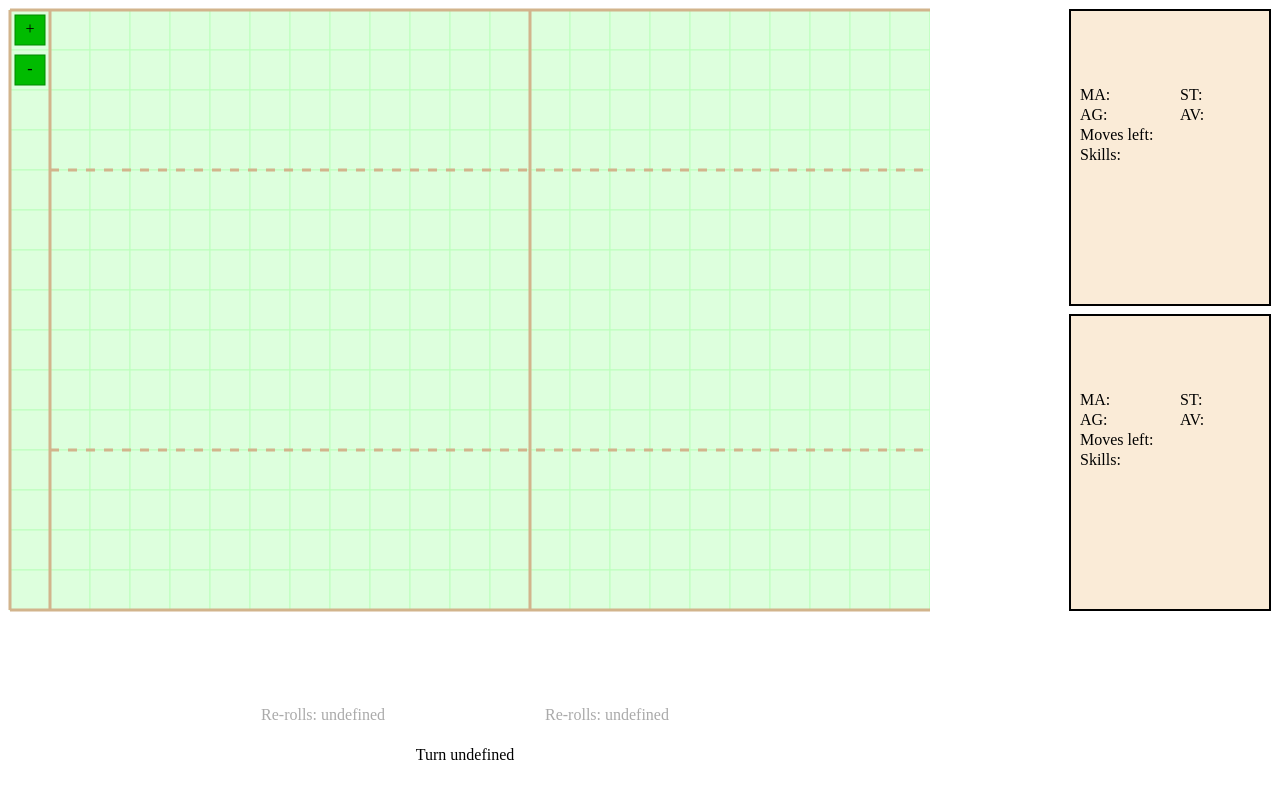
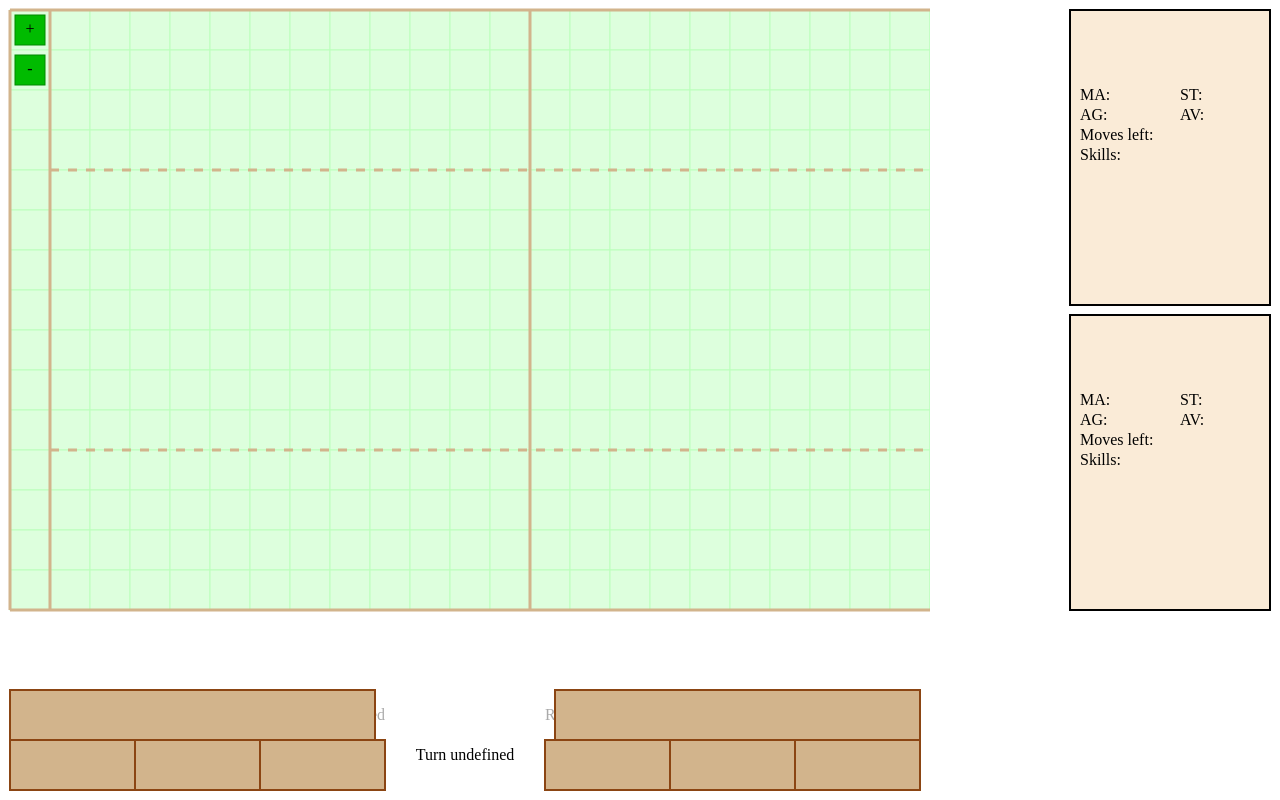
Before and after one commit to james-allen/bowl, a Python web app: template game/templates/game/game.html in a window 1280 px wide. Run offline with Jinja, Linux system fonts and the light colour scheme; the template is opened without the code that fills it: most values are stand-ins (such as "Sample title", 1, 10 or a date in 2020).

Commit message:
Draw empty bench boxes.

```diff
--- a/game/templates/game/game.html
+++ b/game/templates/game/game.html
@@ -85,6 +85,12 @@
     stroke: tan;
     stroke-width: 3;
     stroke-dasharray: 9,9;
+}
+.bench
+{
+    fill: tan;
+    stroke: saddlebrown;
+    stroke-width: 2;
 }
 .button
 {
@@ -800,11 +806,88 @@ gMatchInfo.append("text")
     .text("Turn " + matchData.turnNumber)
     .attr("class", matchData.currentSide)
     .attr("id", "turnIndicator")
+
+var benchWidth = function(side, box) {
+    var totalWidth = Math.min($("#divBottom").width(), svgBottom.attr("width"));
+    if (box == "subs") {
+        return 0.5*totalWidth - ($("#"+side+"Team").width()+2*viewData.squareSize+2*viewData.margin);
+    } else {
+        return (0.5*totalWidth - (2*viewData.squareSize + viewData.margin)) / 3;
+    }
+}
+var benchHeight = function(side, box) {
+    return 0.5*$("#divBottom").height() - viewData.margin;
+}
+var benchLeft = function(side, box) {
+    var totalWidth = Math.min($("#divBottom").width(), svgBottom.attr("width"));
+    if (side == "home") {
+        if (box == "subs" || box == "knockedOut") {
+            return viewData.margin;
+        } else if (box == "casualty") {
+            return viewData.margin + benchWidth("home", "knockedOut");
+        } else {
+            return viewData.margin + 2*benchWidth("home", "knockedOut");
+        }
+    } else {
+        if (box == "subs") {
+            return 0.5*totalWidth + 2*viewData.squareSize + $("#"+side+"Team").width() + viewData.margin;
+        } else if (box == "sentOff") {
+            return 0.5*totalWidth + 2*viewData.squareSize;
+        } else if (box == "casualty") {
+            return 0.5*totalWidth + 2*viewData.squareSize + benchWidth("away", "sentOff");
+        } else {
+            return 0.5*totalWidth + 2*viewData.squareSize + 2*benchWidth("away", "sentOff");
+        }
+    }
+}
+var benchTop = function(side, box) {
+    if (box == "subs") {
+        return viewData.margin;
+    } else {
+        return viewData.margin + benchHeight(side, box);
+    }
+}
+var gBench = svgBottom.append("g");
+var sides = ["home", "away"];
+var boxes = ["subs", "knockedOut", "casualty", "sentOff"];
+for (var i = 0; i < sides.length; i++) {
+    var side = sides[i];
+    for (var j = 0; j < boxes.length; j++) {
+        var box = boxes[j];
+        var id = side + box.charAt(0).toUpperCase() + box.slice(1);
+        gBench.append("rect")
+            .attr("x", benchLeft(side, box))
+            .attr("y", benchTop(side, box))
+            .attr("width", benchWidth(side, box))
+            .attr("height", benchHeight(side, box))
+            .attr("class", "bench")
+            .attr("id", id);
+    }
+}
+
+var updateBenchSize = function() {
+    for (var i = 0; i < sides.length; i++) {
+        var side = sides[i];
+        for (var j = 0; j < boxes.length; j++) {
+            var box = boxes[j];
+            var id = side + box.charAt(0).toUpperCase() + box.slice(1);
+            svgBottom.select("#"+id)
+                .attr("x", benchLeft(side, box))
+                .attr("y", benchTop(side, box))
+                .attr("width", benchWidth(side, box))
+                .attr("height", benchHeight(side, box));
+        }
+    }
+}
 var moveMatchInfo = function() {
-    gMatchInfo.attr("transform", "translate("+0.5*($("#divBottom").width()-svgBottom.attr("width"))+",0)");
+    gMatchInfo.attr("transform", "translate("+Math.min(0.5*($("#divBottom").width()-svgBottom.attr("width")), 0)+",0)");
 }
 moveMatchInfo()
-d3.select(window).on("resize", moveMatchInfo)
+var updateSvgBottom = function() {
+    moveMatchInfo();
+    updateBenchSize();
+}
+d3.select(window).on("resize", updateSvgBottom)
 
 var updateTurnIndicator = function() {
     var turnIndicator = d3.select("#turnIndicator");
```
